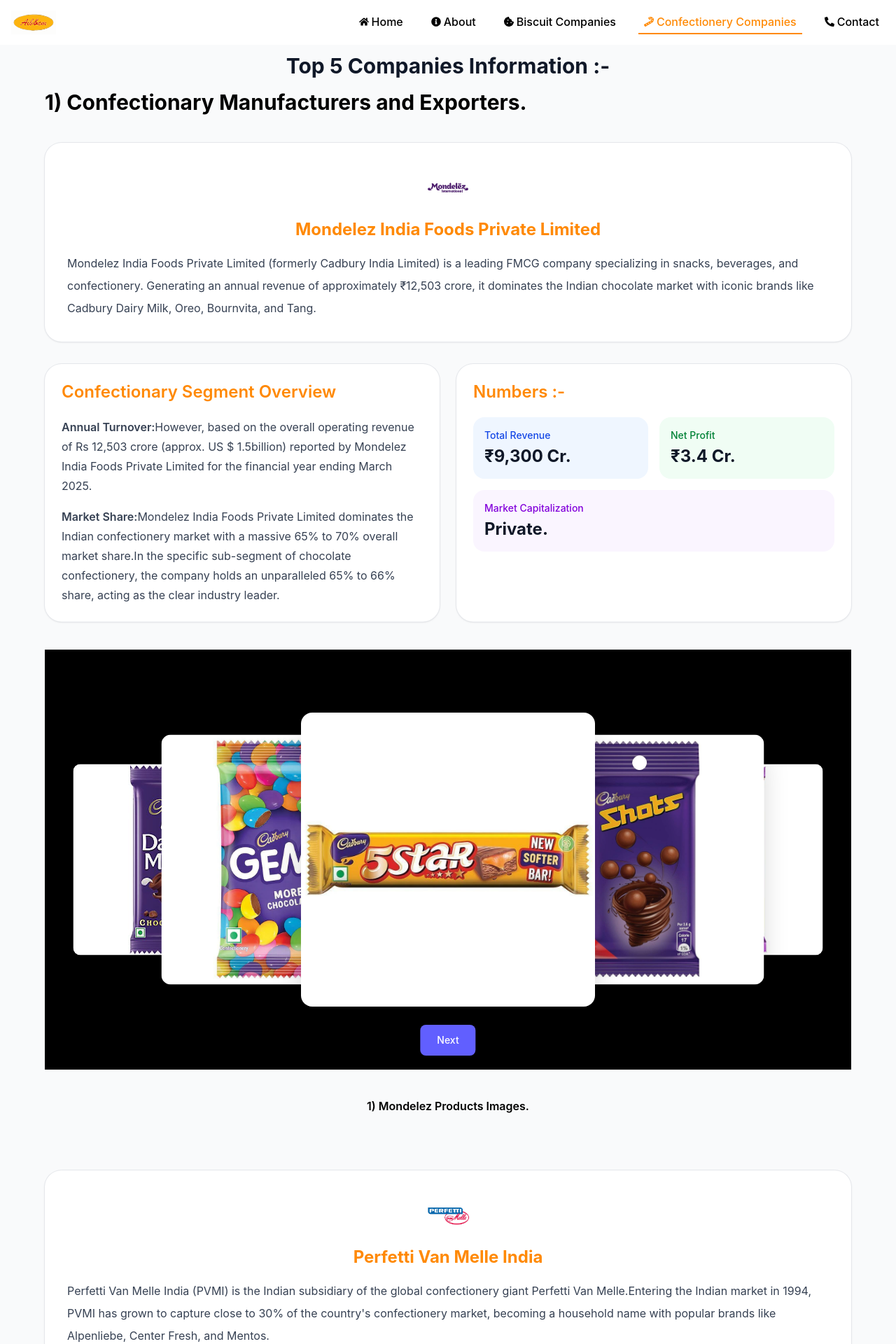
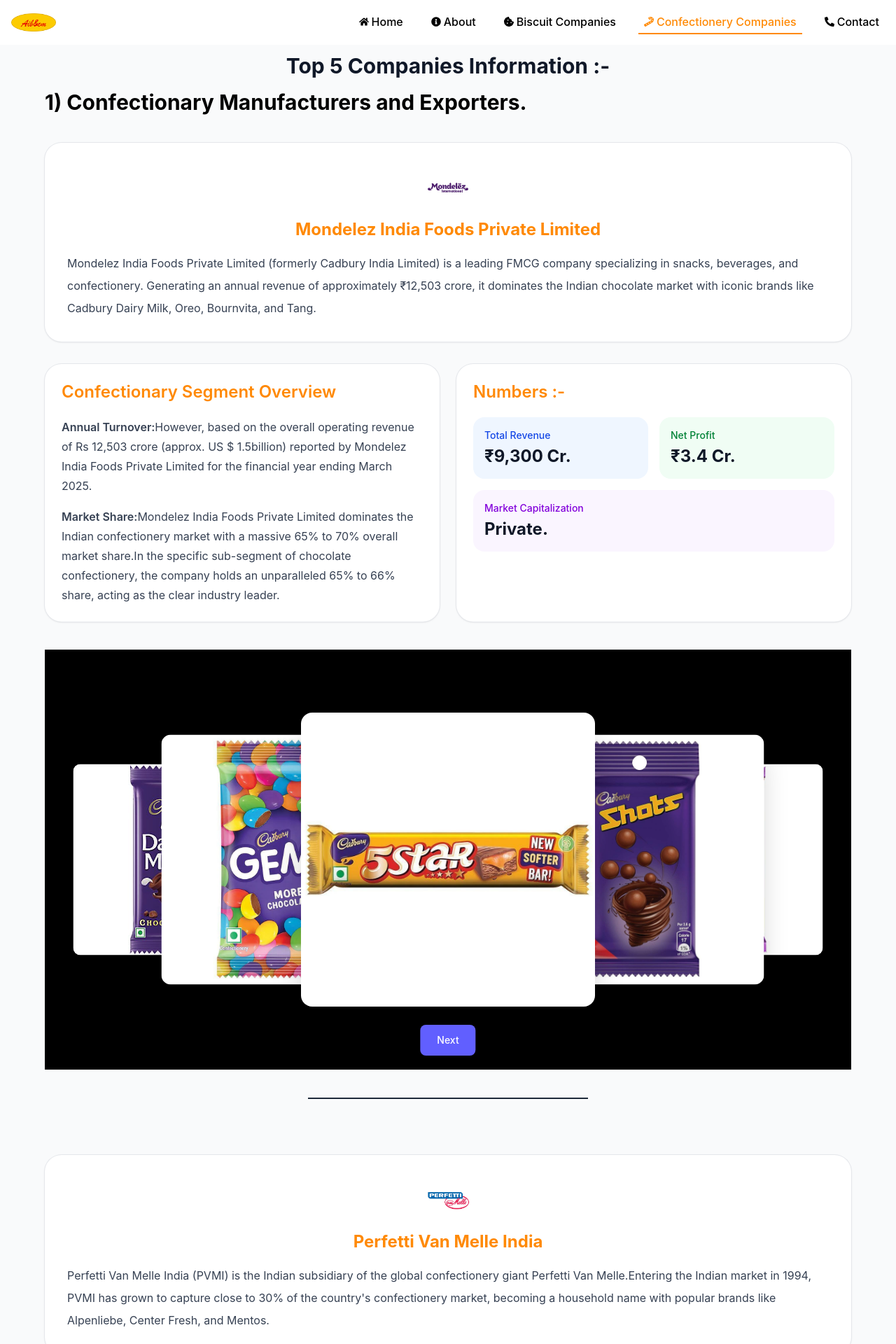
Before and after one commit to yatrikm98/aibcm, a React (Vite) app: page /confectionary-companies in a window 1280 px wide. Shown: the top 1920 px of the page at 70% size. Built offline with nearby package versions, Linux system fonts and the light colour scheme.

Commit message:
added line breaker and changed the favicon

```diff
--- a/index.html
+++ b/index.html
@@ -3,7 +3,7 @@
 
 <head>
   <meta charset="UTF-8" />
-  <link rel="icon" type="image/svg+xml" href="favIcon.svg" />
+  <link rel="icon" type="image/png" href="./src/assets/CompanyLogoTransparent.png" />
   <meta name="viewport" content="width=device-width, initial-scale=1.0" />
 
   <title>AIBCM</title>
--- a/src/Data/CompanyData/BiscuitCompanyData.jsx
+++ b/src/Data/CompanyData/BiscuitCompanyData.jsx
@@ -62,7 +62,6 @@
             LittleHearts,
             MarieGold
         ],
-        figCaption: "1) Britannia Industries",
         logo: Britania
     },
     {
@@ -83,7 +82,6 @@
             Monaco,
             TwentyTwenty
         ],
-        figCaption: "2) Parle G",
         logo: Parle
     },
     {
@@ -104,7 +102,6 @@
             MarieLite,
             MomMagic,
         ],
-        figCaption: "3) ITC Limited",
         logo: ITCLimited
     },
     {
@@ -125,11 +122,10 @@
             BroPop,
             ButterMate
         ],
-        figCaption: "4) Disha-Foods",
-        logo:DishaFoods
+        logo: DishaFoods
     },
     {
-        'title': ' Kamla International',
+        'title': 'Kamla International',
         'overview': "Kamala International Is A Manufacturers, Suppliers & Exporters of Glucose Biscuits, Cream Biscuits, Marie Biscuits, Nice Biscuits, Petit Beurre Biscuits, Bourbon Biscuits, Masala Biscuits, Chocolate Biscuits, Coconut Cookies, Cocoa Cookies, Chocolate Coconut Cookies & Chocolate Chip Cookies.",
         "segment": "Biscuit",
         "annualturnoverInfo": "Kamla International (legally registered as Kamala International Exim Private Limited) generates approximately ₹81.2 Cr in annual operating revenue (US $50 Million to US $100 Million). The Hyderabad-based manufacturer and exporter of biscuits, wafers, and confectionery items handles a massive volume of international shipments globally.",
@@ -146,8 +142,7 @@
             Glucose,
             MasalaBiscuit
         ],
-        figCaption: "5) Kamla International",
-        logo:KamlaInternational
+        logo: KamlaInternational
     }
 ]
 
--- a/src/Data/CompanyData/ConfectionaryCompanyData.jsx
+++ b/src/Data/CompanyData/ConfectionaryCompanyData.jsx
@@ -49,7 +49,6 @@
             DairymilkSilk,
             Shots
         ],
-        figCaption: "1) Mondelez",
         logo:MondelezIndia
     },
     {
@@ -70,7 +69,6 @@
             CenterFruit,
             Mentos
         ],
-        figCaption: "2) Perfetti Van Melle",
         logo:PErfettiVenMelle
     },
     {
@@ -91,7 +89,6 @@
             Munch,
             Polo
         ],
-        figCaption: "3) Nestle India",
         logo:Nestle
     },
     {
@@ -112,7 +109,6 @@
             Melody,
             Poppins
         ],
-        figCaption: "4) Parle",
         logo:Parle
     },
     {
@@ -133,7 +129,6 @@
             Orbit,
             Snickers
         ],
-        figCaption: "5) Mars Wrigley",
         logo:MarsWrigley
     }
 ]
--- a/src/Pages/About/About.jsx
+++ b/src/Pages/About/About.jsx
@@ -1,6 +1,6 @@
 import KamleshSoni from '../../Images/KamleshSoni.jpeg';
 import TimothyBochu from '../../Images/TimothyBochu.jpeg';
-import CompanyLogo from '../../assets/CompanyLogo.svg'
+import CompanyLogo from '../../assets/CompanyLogoTransparent.png'
 import Footer from '../Footer/Footer';
 import SharadMeshram from '../../Images/SharadMeshram.jpeg'
 import AshishJha from '../../Images/AshishJha.jpeg'
--- a/src/Pages/Biscuit/BiscuitManufacturers.jsx
+++ b/src/Pages/Biscuit/BiscuitManufacturers.jsx
@@ -11,7 +11,7 @@
 
     return (
         <div className="bg-gray-50">
-            <div className="text-center text-3xl font-bold text-gray-900 bg-gray-50 p-4 mt-15">Top 3 Companies Information :- </div>
+            <div className="text-center text-3xl font-bold text-gray-900 bg-gray-50 p-4 mt-15">Top 5 Companies Information :- </div>
             <div className="mx-auto max-w-6xl font-bold text-3xl bg-gray-50 max-[1100px]:text-center"> 1) Biscuit Manufacturers and Exporters.</div>
             {renderedData}
             <Footer />
--- a/src/Pages/Home/Home.jsx
+++ b/src/Pages/Home/Home.jsx
@@ -3,7 +3,7 @@
 import { ChevronLeft, ChevronRight } from "lucide-react";
 import BiscuitProcess from "./BiscuitProcess.jsx";
 import ConfectioneryProcess from "./ConfectionaryProcess.jsx";
-import CompanyLogo from '../../assets/CompanyLogo.svg'
+import CompanyLogo from '../../assets/CompanyLogoTransparent.png'
 import Footer from "../Footer/Footer.jsx";
 import Ingredients from "./Ingredients.jsx";
 import Melody from '../../Images/Melody.avif'
--- a/src/Pages/Home/Ingredients.jsx
+++ b/src/Pages/Home/Ingredients.jsx
@@ -143,7 +143,7 @@
     "Enzymes",
     "Acidulants",
     "Food Grade such as malic ,citric , tartaric and lactic acid",
-    "Jellifying agents sucha s gelatin, agar ,sodium sodium carboxymethyl cellulose.",
+    "Jellifying agents such as gelatin, agar ,sodium sodium carboxymethyl cellulose.",
     "Lubricats such as calcium, magnesium.",
     "Sodium salts of stearic acis,talc,icing sugar .",
     "Bee Wax,Carnuba wax",
--- a/src/Pages/NavBar/NavBar.jsx
+++ b/src/Pages/NavBar/NavBar.jsx
@@ -9,7 +9,7 @@
   FaBars,
   FaTimes
 } from 'react-icons/fa';
-import CompanyLogo from '../../assets/CompanyLogo.svg';
+import CompanyLogo from '../../assets/CompanyLogoTransparent.png';
 
 function Navbar() {
   const [menuOpen, setMenuOpen] = useState(false);
--- a/src/Pages/components/Company.jsx
+++ b/src/Pages/components/Company.jsx
@@ -82,7 +82,7 @@
                     </div>
                     {data.title === "2.4) Mars Wrigley" ? <div className='text-center mt-3'>Note:- The company is in loss(in India) but worldwide it is booming.</div> : ""}
                     <ImageSlider Images={data.images} label={data.title} />
-                    <div className='text-center font-semibold text-[16px] max-[650px]:mt-15'>{data.figCaption} Products Images. </div>
+                    {data.title === 'Kamla International' || data.title === ' Mars Wrigley' ?  "" : <div className='mx-auto h-0.5 w-[400px] max-w-full bg-gray-800 max-[650px]:mt-15' />}
                 </div>
             </div>
         </>
```
Also changed, not shown: src/assets/CompanyLogo.svg (deleted), src/assets/CompanyLogoTransparent.png (added).
